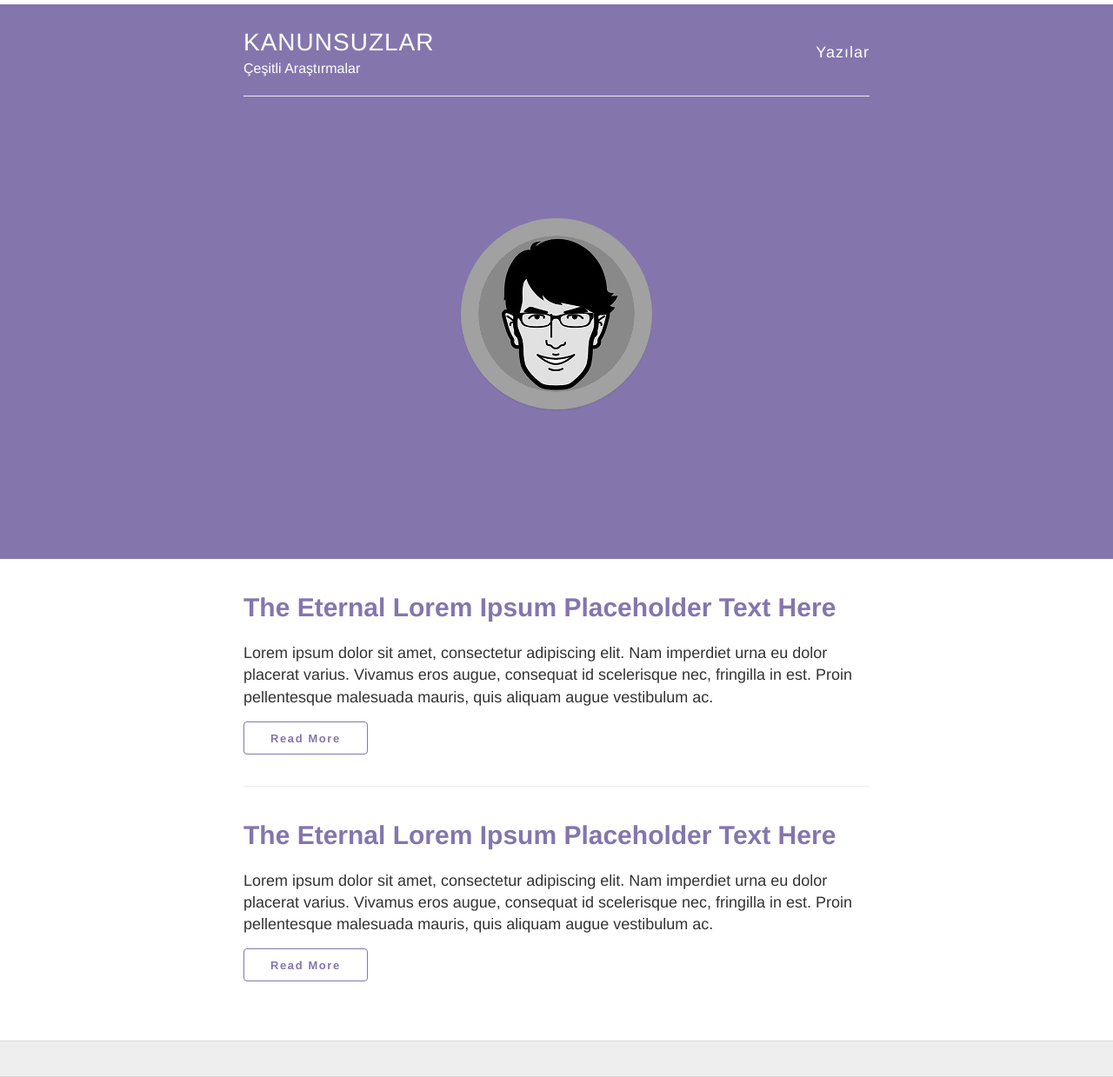
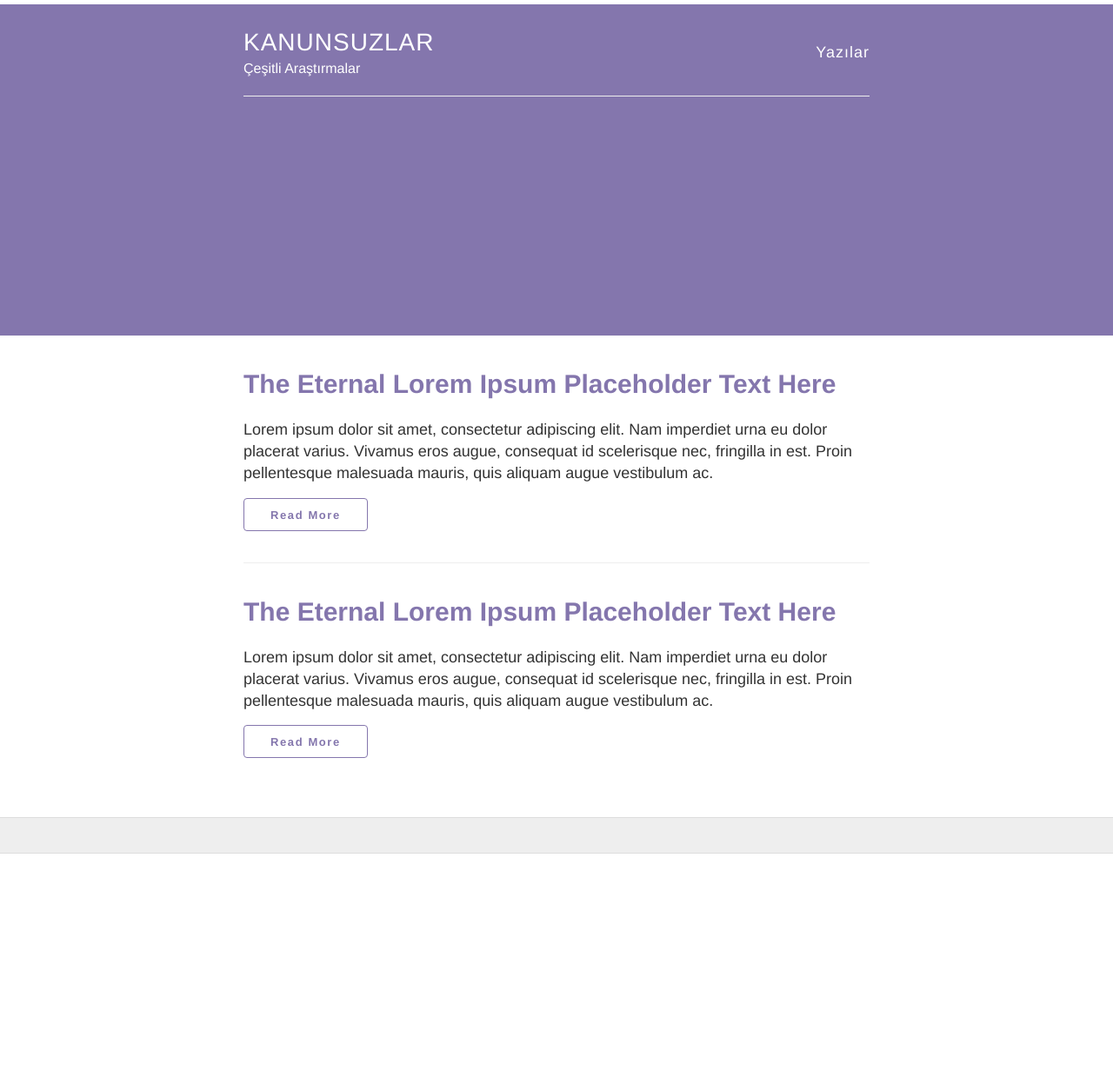
Before and after one commit to kanunsuz/kanunsuzlar.com, a Jekyll site: the page built from index.html, in a window 1280 px wide. Shown: the whole page at 87% size. Built offline with Jekyll 4.4.1, drawn with Linux system fonts in a browser that asks for light colours; nearby versions of some CDN libraries; after the commit the page ends 982 px from its top, so only the background shows below that.

Commit message:
Update _jekyll-mono.scss

```diff
--- a/_sass/_jekyll-mono.scss
+++ b/_sass/_jekyll-mono.scss
@@ -153,12 +153,12 @@
 }
 
 .ch-grid {
-	display:none;
-	padding: 0;
-	list-style: none;
-	display: block;
-	text-align: center;
-	width: 100%;
+	//padding: 0;
+	//list-style: none;
+	//display: block;
+	//text-align: center;
+	//width: 100%;
+    	display:none !important;
 
 }
 
```
